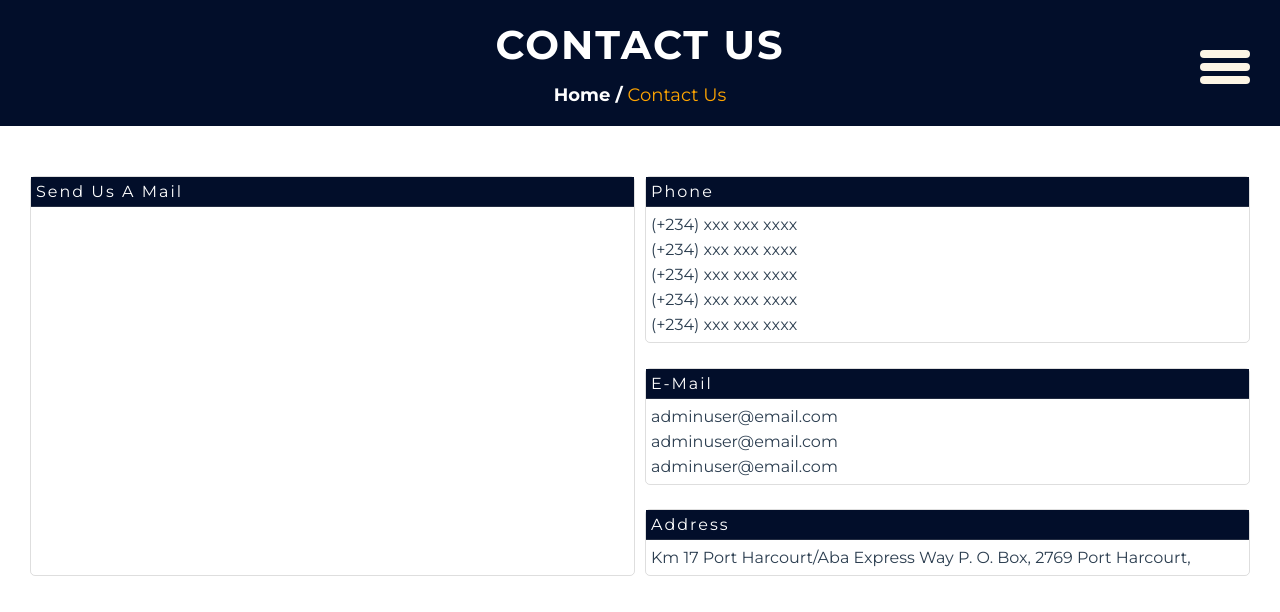
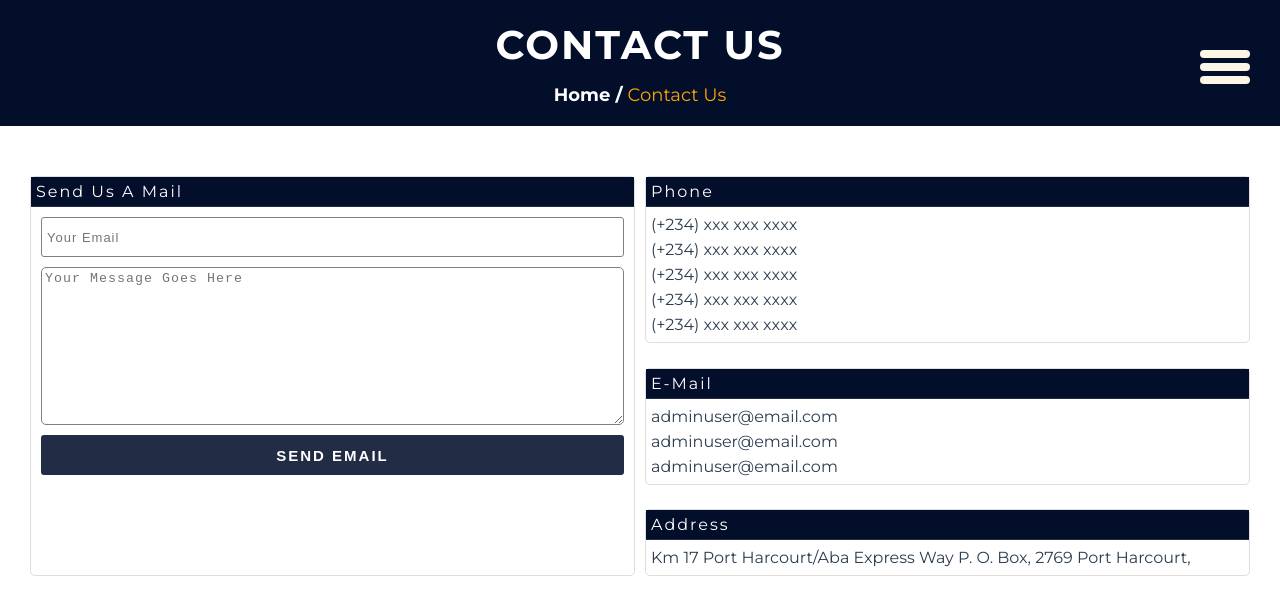
Before and after one commit to utibeinyangetuk/cobef, a Vue app: page /contact in a window 1280 px wide. Shown: the top 612 px of the page. Built offline with nearby package versions, Linux system fonts and the light colour scheme.

Commit message:
email area

```diff
--- a/src/views/ContactUs.vue
+++ b/src/views/ContactUs.vue
@@ -3,6 +3,11 @@
    <section>
       <div class="email">
          <p>Send us a mail</p>
+         <form action="#">
+            <input type="email" placeholder="your email" />
+            <textarea placeholder="your message goes here" cols="30" rows="10" />
+            <button type="submit">send email</button>
+         </form>
       </div>
       <div class="wrapper2">
          <div class="contact">
@@ -34,7 +39,7 @@
 </template>
 
 <script setup>
-import Currentpage from '../components/CurrentPage.vue'
+import Currentpage from '../components/CurrentPage.vue';
 </script>
 
 <style scoped>
@@ -79,18 +84,71 @@ section p {
    border: 1px solid rgba(128, 128, 128, 0.263);
    border-radius: 5px;
 }
+
 .contact ul {
    padding: 5px;
    line-height: 25px;
 }
+
 .social ul {
    padding: 5px;
    line-height: 25px;
    list-style: disc;
 }
+
 .location ul {
    padding: 5px;
    line-height: 25px;
    list-style: disc;
 }
+
+form {
+   display: flex;
+   flex-direction: column;
+   padding: 10px;
+   justify-content: center;
+}
+
+form input {
+   border-radius: 3px;
+   font-size: 13px;
+   height: 40px;
+   border: 1px solid gray;
+   margin-bottom: 10px;
+   padding: 5px
+}
+
+form input::placeholder {
+   letter-spacing: 1px;
+   text-transform: capitalize;
+}
+
+form textarea {
+   border-radius: 5px;
+   padding: 3px;
+   border: 1px solid gray;
+   margin-bottom: 10px;
+}
+
+form textarea::placeholder {
+   letter-spacing: 1px;
+   text-transform: capitalize;
+}
+
+button {
+   height: 40px;
+   cursor: pointer;
+   background-color: #020e2ade;
+   border: none;
+   color: #ffffff;
+   letter-spacing: 2px;
+   text-transform: uppercase;
+   font-size: 15px;
+   border-radius: 3px;
+   font-weight: bold;
+}
+
+button:hover {
+   background-color: #020e2a
+}
 </style>
```
